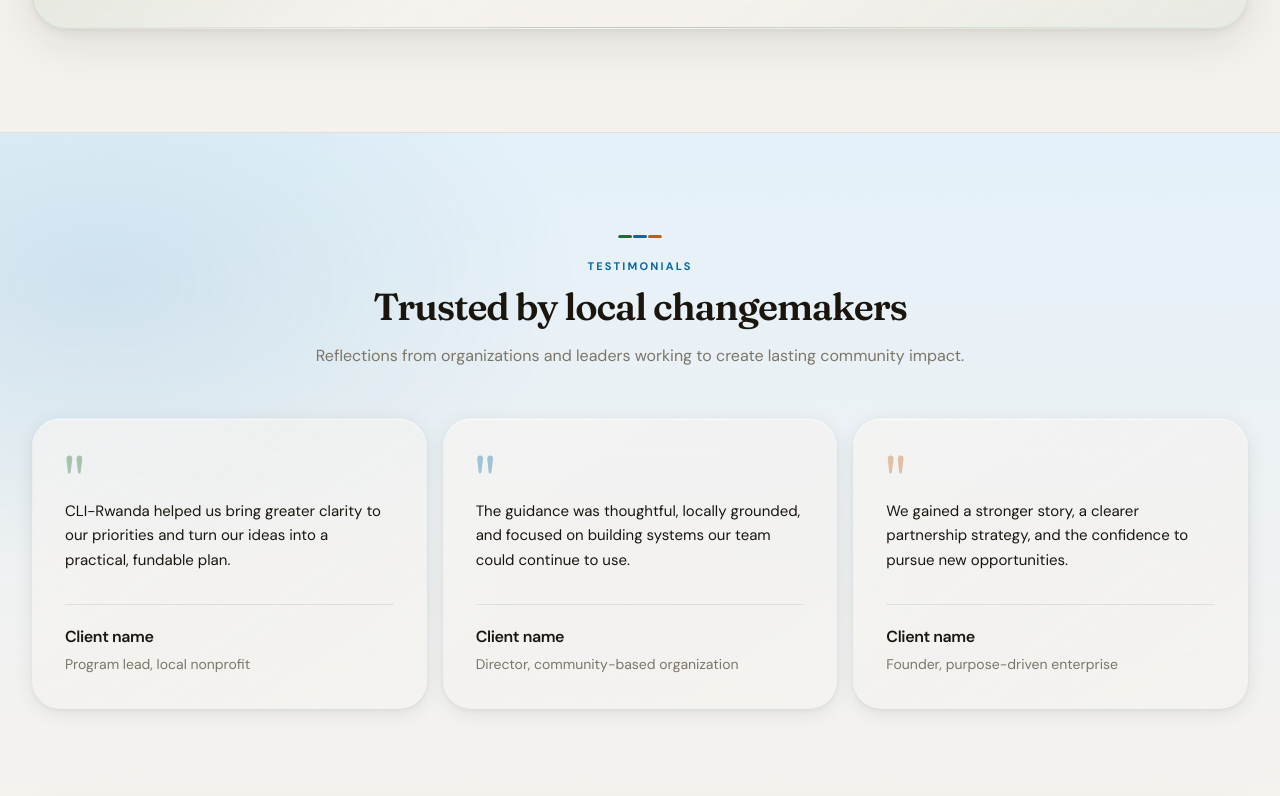
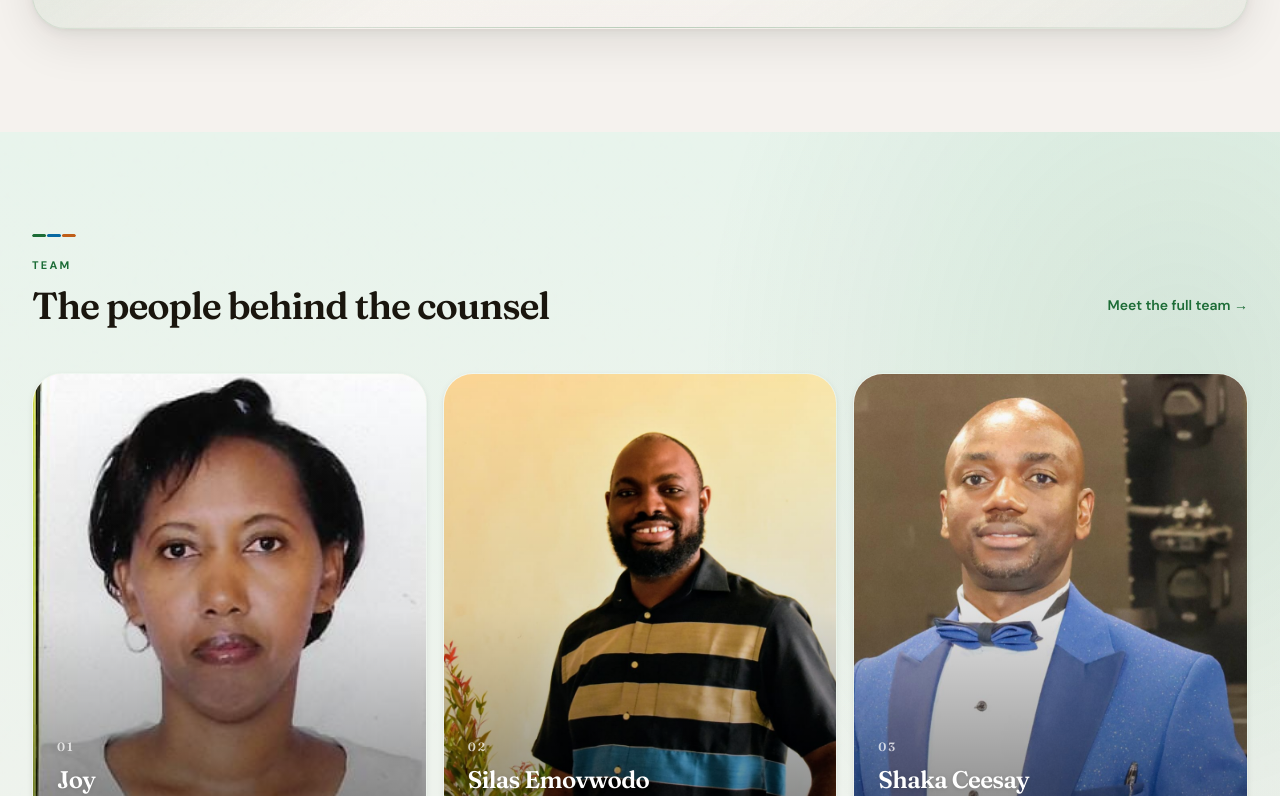
Before and after one commit to hirwacedric123/cli-rwanda, a Next.js app: page / in a window 1280 px wide. Shown: the part 2444-3240 px from the top of the page. Built offline with nearby package versions, Linux system fonts and the light colour scheme.

Commit message:
Add a Team section to the homepage.
Surface team members on home with a link through to the full About team section.

```diff
--- a/app/page.tsx
+++ b/app/page.tsx
@@ -4,7 +4,8 @@ import { FadeIn } from "@/components/FadeIn";
 import { Hero } from "@/components/Hero";
 import { Section } from "@/components/Section";
 import { ServiceCard } from "@/components/ServiceCard";
-import { about, homeHighlights, site, testimonials } from "@/lib/content";
+import { TeamMember } from "@/components/TeamMember";
+import { about, homeHighlights, site, team, testimonials } from "@/lib/content";
 
 export default function HomePage() {
   return (
@@ -99,6 +100,38 @@ export default function HomePage() {
             </p>
           </div>
         </FadeIn>
+      </Section>
+
+      {/* ── Team ── */}
+      <Section
+        id="team"
+        className="brand-band-green relative overflow-hidden border-b border-border"
+      >
+        <div className="texture-noise pointer-events-none absolute inset-0 opacity-25" aria-hidden />
+        <FadeIn>
+          <div className="relative mb-10 flex flex-col gap-4 sm:mb-12 sm:flex-row sm:items-end sm:justify-between">
+            <div>
+              <BrandRail className="mb-5" />
+              <p className="eyebrow eyebrow-earth">Team</p>
+              <h2 className="display-title mt-3 text-[clamp(1.75rem,3.5vw,2.35rem)] text-foreground">
+                The people behind the counsel
+              </h2>
+            </div>
+            <Link
+              href="/about#team"
+              className="inline-flex min-h-10 items-center text-sm font-semibold text-earth transition-all duration-200 hover:opacity-75"
+            >
+              Meet the full team →
+            </Link>
+          </div>
+        </FadeIn>
+        <div className="relative grid items-stretch gap-3.5 sm:grid-cols-2 sm:gap-4 lg:grid-cols-3">
+          {team.map((member, index) => (
+            <FadeIn key={member.name} delay={index * 0.07} className="h-full">
+              <TeamMember {...member} index={index} />
+            </FadeIn>
+          ))}
+        </div>
       </Section>
 
       {/* ── Testimonials ── */}
```
